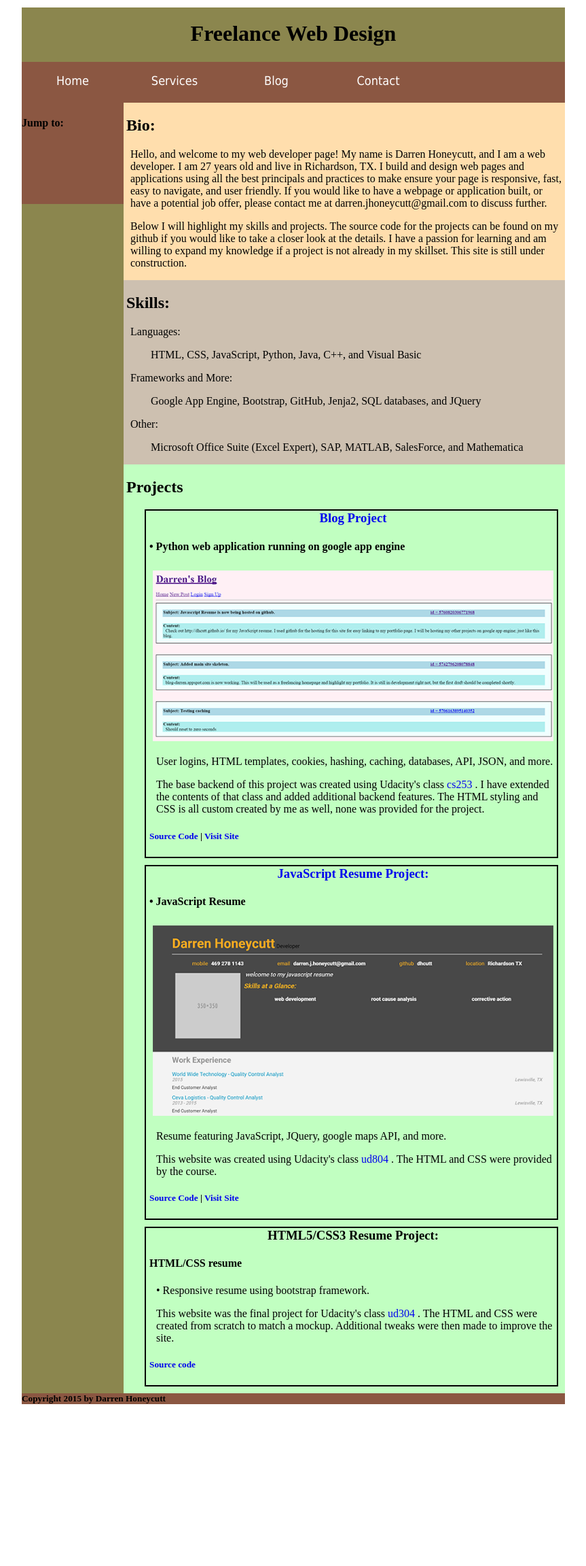
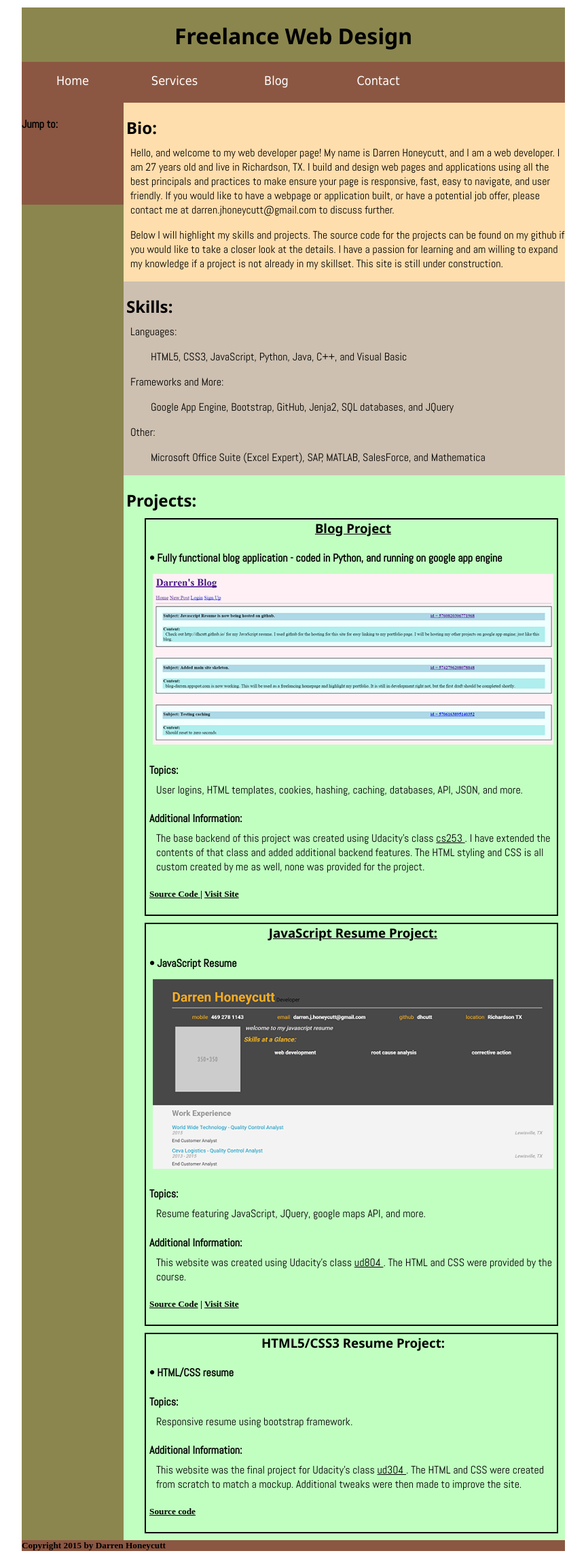
Before and after one commit to dhcutt/blog-darren, a Python web app: template templates/main.html in a window 1280 px wide. Shown: the whole page at 68% size, without its empty margins (208-1071 px from the left). Before the commit the page ends 2065 px from the top, so only its background shows below. Run offline with Jinja, Linux system fonts and the light colour scheme; the template is opened without the code that fills it, so the values that code supplies are empty; some libraries are stand-ins or nearby versions.

Commit message:
Updated layout, changed font, updated services page, updated contact page

```diff
--- a/css/maincss.css
+++ b/css/maincss.css
@@ -25,12 +25,33 @@
 	position: fixed;
 }
 
+h1 {
+	font-family: 'Noto Sans', Arial, sans-serif;
+}
+
 h2 {
 	padding-left: 4px;
+	margin-bottom: 10px;
+	font-family: 'Noto Sans', Arial, sans-serif;
+}
+
+h3 {
+	font-family: 'Noto Sans', Arial, sans-serif;
+}
+
+h4 {
+	font-family: 'Abel', Tahoma, sans-serif;
+	margin-bottom: 8px;
 }
 
 p {
 	padding-left:10px;
+	margin-top: 8px;
+	font-family: 'Abel', Tahoma, sans-serif;
+}
+
+li {
+	font-family: 'Abel', Tahoma, sans-serif;
 }
 
 #mainbody {
@@ -76,7 +97,7 @@ p {
 }
 
 .project a {
-	text-decoration: none;
+	color:black ;
 }
 
 .project h3 {
--- a/templates/main.html
+++ b/templates/main.html
@@ -8,6 +8,8 @@
 		<link href="/css/menu.css" rel="stylesheet" type="text/css">
 		<!-- style sheet for 800px and under layout -->
 		<link href="/css/800px.css" rel="stylesheet" type="text/css" media="screen and (max-width: 800px)">
+		<!-- google fonts import -->
+		<link href='https://fonts.googleapis.com/css?family=Abel|Noto+Sans:400,700' rel='stylesheet' type='text/css'>
 	</head>
 
 	<body>
@@ -46,8 +48,8 @@
 				<h2> Skills: </h2>
 				<p> Languages:
 					<ul>
-						<li>HTML, </li>
-						<li>CSS, </li>
+						<li>HTML5, </li>
+						<li>CSS3, </li>
 						<li>JavaScript, </li>
 						<li>Python, </li>
 						<li>Java, </li>
@@ -84,17 +86,18 @@
 			</div>
 
 			<div id="projectbody">
-				<h2> Projects </h2>
+				<h2> Projects: </h2>
 
 				<div class="project" id="project1">
 					<h3><a href="/blog"> Blog Project </a></h3>
-					<h4> &bull; Python web application running on google app engine</h4>
+					<h4> &bull; Fully functional blog application -  coded in Python, and running on google app engine</h4>
 
 					<div class="projectpic">
 						<a href="/blog"><img src="/images/blog-darren.PNG"></a>
 					</div>
-
+					<h4> Topics: </h4>
 					<p> User logins, HTML templates, cookies, hashing, caching, databases, API, JSON, and more.</p>
+					<h4> Additional Information: </h4>
 					<p> The base backend of this project was created using Udacity's class <a href="https://www.udacity.com/course/web-development--cs253"> cs253 </a>. I have extended the contents of that class and added additional backend features. The HTML styling and CSS is all custom created by me as well, none was provided for the project. </p>
 					<h5> <a href="https://github.com/dhcutt/blog-darren">Source Code </a> |
 						<a href="/blog">Visit Site</a>
@@ -110,8 +113,9 @@
 					<div class="projectpic">
 						<a href="http://dhcutt.github.io"> <img src="/images/javascript-resume.PNG"></a>
 					</div>
-
+					<h4> Topics: </h4>
 					<p> Resume featuring JavaScript, JQuery, google maps API, and more.</p>
+					<h4> Additional Information: </h4>
 					<p> This website was created using Udacity's class <a href="https://www.udacity.com/course/javascript-basics--ud804"> ud804 </a>. The HTML and CSS were provided by the course. </p>
 					<h5> <a href="https://github.com/dhcutt/frontend-nanodegree-resume">Source Code</a> |
 						<a href="http://dhcutt.github.io"> Visit Site</a>
@@ -121,13 +125,15 @@
 
 				<div class="project" id="project3">
 					<h3> HTML5/CSS3 Resume Project: </h3>
-					<h4> HTML/CSS resume</h4>
-					<p> &bull; Responsive resume using bootstrap framework.</p>
+					<h4> &bull; HTML/CSS resume</h4>
+					<h4> Topics: </h4>
+					<p> Responsive resume using bootstrap framework.</p>
+					<h4> Additional Information: </h4>
 					<p> This website was the final project for Udacity's class <a href="https://www.udacity.com/course/intro-to-html-and-css--ud304"> ud304 </a>. The HTML and CSS were created from scratch to match a mockup. Additional tweaks were then made to improve the site. </p>
 					<h5> <a href="https://github.com/dhcutt/Resume-HTML-CSS-Final-Project">Source code</a> </h5>
 
 				</div>
-		</div>
+			</div>
 
 
 			<div id="footer">
```
Also changed, not shown: templates/contact.html (+60 -0 lines), templates/services.html (+61 -0 lines).
